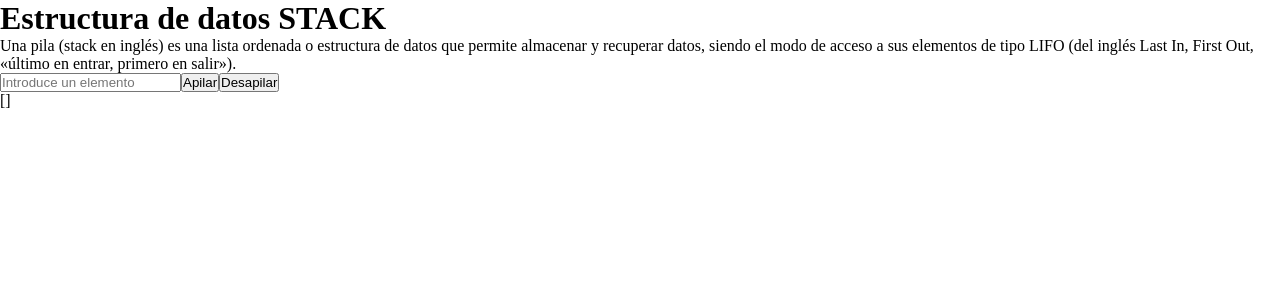
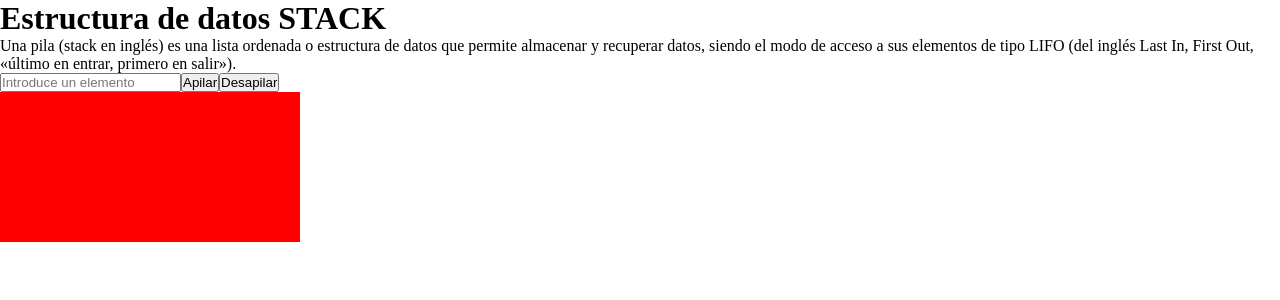
Before and after one commit to Rodevp/react-structure, a React (Vite) app in the folder structure_visualizer/: page / in a window 1280 px wide. Shown: the top 300 px of the page. Built offline with nearby package versions, Linux system fonts and the light colour scheme.

Commit message:
firts styles for stack component and input items ready :white_check_mark:

```diff
--- a/structure_visualizer/src/stack/Stack.jsx
+++ b/structure_visualizer/src/stack/Stack.jsx
@@ -3,17 +3,20 @@ import { useState } from "react";
 import { Title } from "../components/index";
 
 function Stack() {
+
   const [stack, setStack] = useState([]);
-  const [item, setItem] = useState(null);
+  const [item, setItem] = useState("");
 
   const addItem = () => {
     setStack([item, ...stack]);
+    setItem("")
   };
 
   const deleteItem = () => {
     const stackCopy = [...stack];
     stackCopy.shift()
     setStack(stackCopy);
+    setItem("")
   };
 
   const handleInput = e => {
@@ -31,11 +34,17 @@ function Stack() {
       </section>
       <section className="">
         <div>
-          <input type="text" placeholder="Introduce un elemento"  onChange={handleInput}/>
+          <input type="text" value={item} placeholder="Introduce un elemento"  onChange={handleInput}/>
           <button onClick={addItem}>Apilar</button>
           <button onClick={deleteItem}>Desapilar</button>
         </div>
-        <div className="">{JSON.stringify(stack)}</div>
+        <div className={styles.stack}>
+            {
+                stack.map((item, index) => (
+                    <p key={index}>{item}</p>
+                ))
+            }
+        </div>
       </section>
     </div>
   );
--- a/structure_visualizer/src/stack/stack.module.css
+++ b/structure_visualizer/src/stack/stack.module.css
@@ -0,0 +1,7 @@
+.stack {
+    display: flex;
+    flex-direction: column;
+    width: 300px;
+    height: 150px;
+    background-color: red;
+}
```
